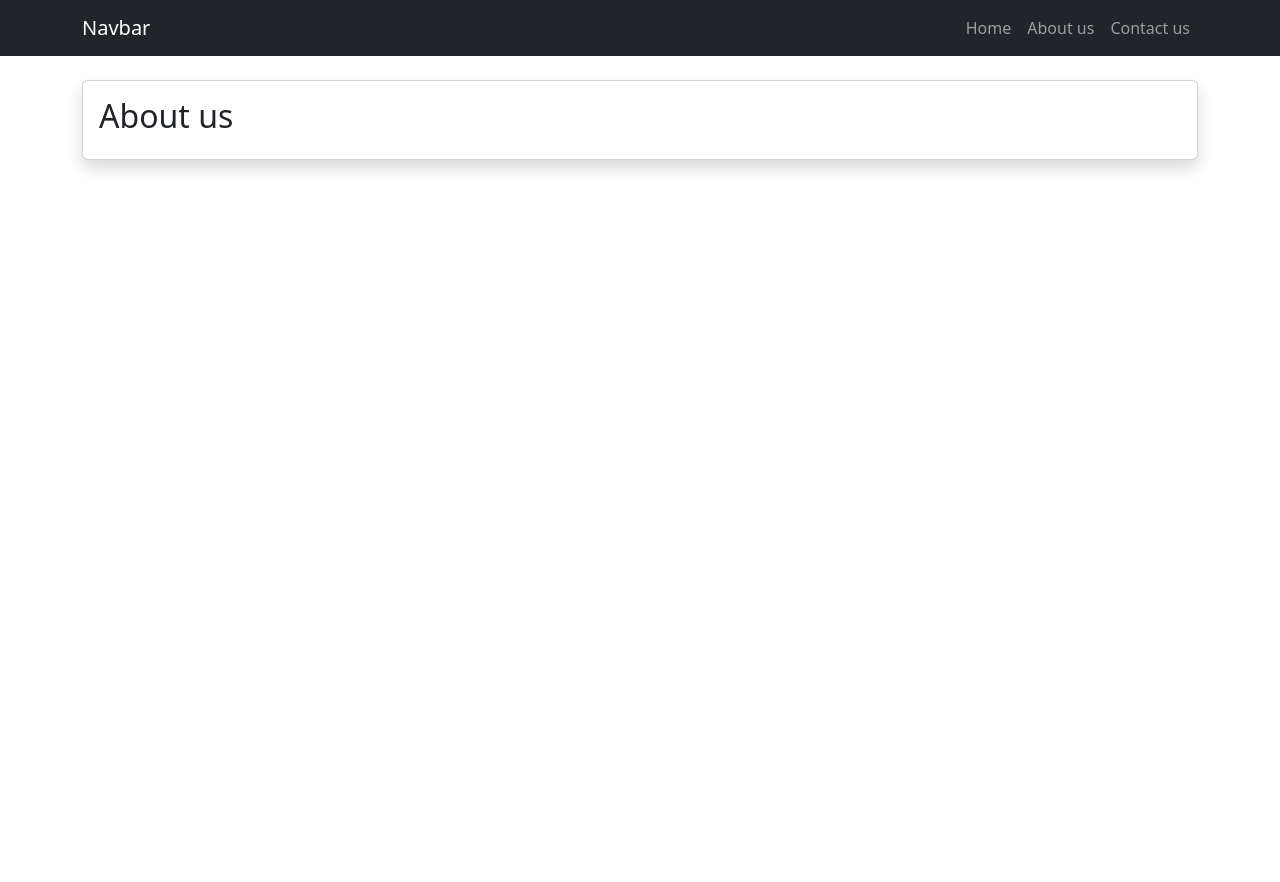
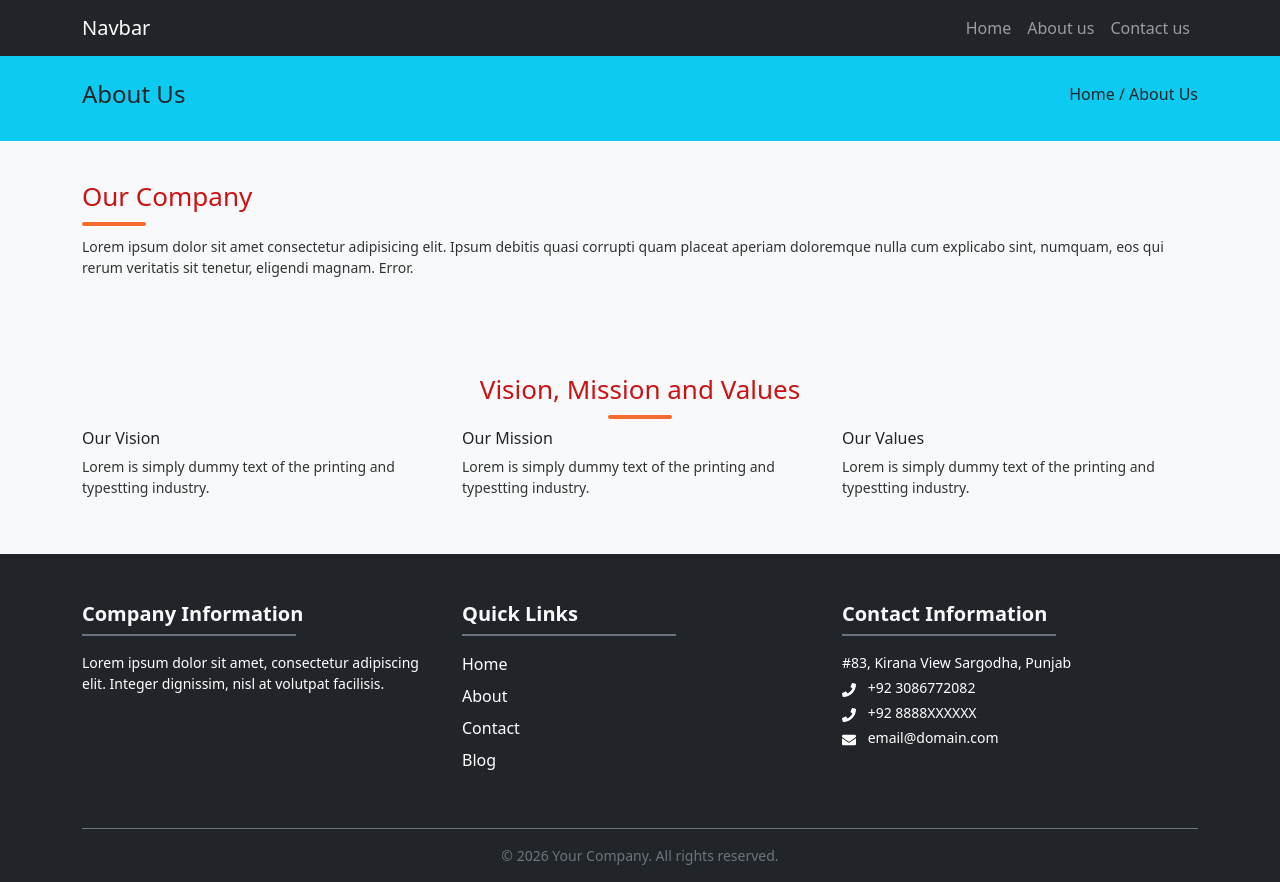
Before and after one commit to ahmad-ibrahim-aheer/FirstReactProject, a React (Vite) app: page /about in a window 1280 px wide. Before the commit the page ends 800 px from the top, so only its background shows below. Built offline with nearby package versions, Linux system fonts and the light colour scheme.

Commit message:
added About us page

```diff
--- a/index.html
+++ b/index.html
@@ -3,6 +3,9 @@
   <head>
     <meta charset="UTF-8" />
     <link rel="icon" type="image/svg+xml" href="/vite.svg" />
+    <link
+      rel="stylesheet"
+      href="https://cdnjs.cloudflare.com/ajax/libs/font-awesome/6.5.0/css/all.min.css" />
     <meta name="viewport" content="width=device-width, initial-scale=1.0" />
     <title>wic</title>
   </head>
--- a/package.json
+++ b/package.json
@@ -14,6 +14,7 @@
     "react": "^19.2.0",
     "react-bootstrap": "^2.10.10",
     "react-dom": "^19.2.0",
+    "react-icons": "^5.6.0",
     "react-router": "^7.13.2",
     "react-router-dom": "^7.13.2"
   },
--- a/src/App.css
+++ b/src/App.css
@@ -1,3 +1,8 @@
+p {
+    font-size: 14px;
+    color: rgba(0, 0, 0, 0.8);
+}
+
 .section {
     padding-top: 40px;
     padding-bottom: 40px;
@@ -23,6 +28,34 @@
     background-color: #ff944d;
 }
 
-.bg-c-light {
-    background-color: #f2f2f2f2;
+.card {
+    transition: 0.2s;
 }
+
+.card:hover {
+    box-shadow: 0 4px 20px rgba(0, 0, 0, 0.2);
+    transform: translateY(-5px);
+    cursor: pointer;
+}
+
+.btn {
+    transition: 0.2s;
+}
+
+.btn:hover {
+    transform: translateY(-5px);
+}
+
+.link-hover:hover {
+    color: #60a5fa !important;
+    text-decoration: underline;
+}
+
+.links {
+    color: #fff;
+    text-decoration: none !important;
+}
+
+.links:hover {
+    color: gray;
+}
--- a/src/App.jsx
+++ b/src/App.jsx
@@ -1,28 +1,32 @@
 import React from "react";
 import "bootstrap/dist/css/bootstrap.min.css";
-import './App.css';
+import "./App.css";
 import "bootstrap/dist/js/bootstrap.min.js";
 
 import Home from "./components/pages/Home";
 import About from "./components/pages/About";
 import Contact from "./components/pages/Contact";
 import Navbar from "./components/inc/Navbar";
+import Footer from "./components/inc/Footer";
 
 import { BrowserRouter as Router, Routes, Route } from "react-router-dom";
 
 function App() {
   return (
-    <>
     <Router>
+      <div className="d-flex flex-column min-vh-100">
         <Navbar />
+        <div className="flex-grow-1">
           <Routes>
             <Route path="/" element={<Home />} />
             <Route path="/about" element={<About />} />
             <Route path="/contact" element={<Contact />} />
           </Routes>
+        </div>
+
+        <Footer />
+      </div>
     </Router>
-      <br />
-    </>
   );
 }
 
--- a/src/components/inc/Card.jsx
+++ b/src/components/inc/Card.jsx
@@ -1,27 +1,85 @@
 import image from "../images/img3.jpg";
+import { Link } from "react-router-dom";
 
 function Card() {
   return (
-    <section className="section">
+    <>
+      <section className="section border-top">
         <div className="container">
           <div className="row">
+            <div className="col-md-12 mb-4 text-center">
+              <h3 className="main-heading">Our Services</h3>
+              <div className="underline mx-auto"></div>
+            </div>
+
             <div className="col-md-4">
               <div className="card shadow">
-              <img className="w-100 border-bottom" src={image} alt="Services" />
+                <img
+                  className="w-100 border-bottom"
+                  src={image}
+                  alt="Services"
+                />
                 <div className="card-body">
-                <h6>Services 1</h6>
+                  <h6>Service 1</h6>
                   <div className="underline"></div>
                   <p>
                     Lorem ipsum dolor, sit amet consectetur adipisicing elit.
                     Autem recusandae consectetur repellat. Accusamus architecto
                     quasi, consequuntur, distinctio quia recusandae a aspernatur
                   </p>
+                  <Link to="/about" className="btn btn-link">
+                    Read more
+                  </Link>
+                </div>
+              </div>
+            </div>
+
+            <div className="col-md-4">
+              <div className="card shadow">
+                <img
+                  className="w-100 border-bottom"
+                  src={image}
+                  alt="Services"
+                />
+                <div className="card-body">
+                  <h6>Service 2</h6>
+                  <div className="underline"></div>
+                  <p>
+                    Lorem ipsum dolor, sit amet consectetur adipisicing elit.
+                    Autem recusandae consectetur repellat. Accusamus architecto
+                    quasi, consequuntur, distinctio quia recusandae a aspernatur
+                  </p>
+                  <Link to="/about" className="btn btn-link">
+                    Read more
+                  </Link>
+                </div>
+              </div>
+            </div>
+            <div className="col-md-4">
+              <div className="card shadow">
+                <img
+                  className="w-100 border-bottom"
+                  src={image}
+                  alt="Services"
+                />
+                <div className="card-body">
+                  <h6>Service 3</h6>
+                  <div className="underline"></div>
+                  <p>
+                    Lorem ipsum dolor, sit amet consectetur adipisicing elit.
+                    Autem recusandae consectetur repellat. Accusamus architecto
+                    quasi, consequuntur, distinctio quia recusandae a aspernatur
+                  </p>
+                  <Link to="/about" className="btn btn-link">
+                    Read more
+                  </Link>
                 </div>
               </div>
             </div>
           </div>
         </div>
       </section>
+    </>
   );
 }
 
--- /dev/null
+++ b/src/components/inc/Footer.jsx
@@ -0,0 +1,58 @@
+import { Link } from "react-router-dom";
+import { FaPhone, FaEnvelope } from "react-icons/fa"; // phone & email icons
+
+function Footer() {
+  return (
+    <footer className="bg-dark text-light pt-5 pb-3">
+      <div className="container">
+        <div className="row text-center text-md-start">
+
+          <div className="col-md-4 mb-4">
+            <h5 className="fw-semibold mb-2">Company Information</h5>
+            <div className="mb-3" style={{ height: "2px", width: "60%", backgroundColor: "#6b7280" }}></div>
+            <p className="links small">
+              Lorem ipsum dolor sit amet, consectetur adipiscing elit. Integer dignissim, nisl at volutpat facilisis.
+            </p>
+          </div>
+
+          {/* Column 2 */}
+          <div className="col-md-4 mb-4">
+            <h5 className="fw-semibold mb-2">Quick Links</h5>
+            <div className="mb-3" style={{ height: "2px", width: "60%", backgroundColor: "#6b7280" }}></div>
+            <ul className="list-unstyled">
+              <li className="mb-2"><Link className="links" to="/">Home</Link></li>
+              <li className="mb-2"><Link className="links" to="/about">About</Link></li>
+              <li className="mb-2"><Link className="links" to="/contact">Contact</Link></li>
+              <li className="mb-2"><Link className="links" to="/blog">Blog</Link></li>
+            </ul>
+          </div>
+
+          <div className="col-md-4 mb-4">
+            <h5 className="fw-semibold mb-2">Contact Information</h5>
+            <div className="mb-3" style={{ height: "2px", width: "60%", backgroundColor: "#6b7280" }}></div>
+            <p className="links small mb-1">
+              #83, Kirana View Sargodha, Punjab
+            </p>
+            <p className="links small mb-1">
+              <FaPhone className="me-2" /> +92 3086772082
+            </p>
+            <p className="links small mb-1">
+              <FaPhone className="me-2" /> +92 8888XXXXXX
+            </p>
+            <p className="links small mb-1">
+              <FaEnvelope className="me-2" /> email@domain.com
+            </p>
+          </div>
+
+        </div>
+
+        <div className="text-center mt-3 pt-3 border-top border-secondary small text-secondary">
+          &copy; {new Date().getFullYear()} Your Company. All rights reserved.
+        </div>
+
+      </div>
+    </footer>
+  );
+}
+
+export default Footer;
--- a/src/components/inc/Vmc.jsx
+++ b/src/components/inc/Vmc.jsx
@@ -2,7 +2,7 @@ import React from "react";
 
 function VMC() {
   return (
-    <section className="section bg-c-light border-top">
+    <section className="section bg-light">
       <div className="container">
         <div className="row">
           <div className="col-md-12 text-center">
--- a/src/components/pages/About.jsx
+++ b/src/components/pages/About.jsx
@@ -1,12 +1,34 @@
+import VMC from "../inc/Vmc";
 
 function Aboutus() {
   return (
-    <div className="container">
-      <div className="card shadow mt-4">
-        <div className="card-body">
-          <h2>About us</h2>
+    <div>
+      <section className="py-4 bg-info">
+        <div className="container">
+          <div className="row">
+            <div className="col-md-4 my-auto">
+              <h4>About Us</h4>
+            </div>
+            <div className="col-md-8 my-auto">
+              <h6 className="float-end">Home / About Us</h6>
+            </div>
+          </div>
         </div>
-      </div>
+      </section>
+
+      <section className="section bg-light">
+        <div className="container">
+          <h5 className="main-heading">Our Company</h5>
+          <div className="underline"></div>
+          <p>
+            Lorem ipsum dolor sit amet consectetur adipisicing elit. Ipsum
+            debitis quasi corrupti quam placeat aperiam doloremque nulla cum
+            explicabo sint, numquam, eos qui rerum veritatis sit tenetur,
+            eligendi magnam. Error.
+          </p>
+        </div>
+      </section>
+      <VMC />
     </div>
   );
 }
--- a/src/components/pages/Home.jsx
+++ b/src/components/pages/Home.jsx
@@ -1,7 +1,6 @@
 import { Button } from "bootstrap/dist/js/bootstrap.bundle.min";
 import Slider from "../inc/Slider";
 import { Link } from "react-router-dom";
-import VMC from "../inc/Vmc";
 import Card from "../inc/Card";
 
 function Home() {
@@ -27,7 +26,6 @@ function Home() {
           </div>
         </div>
       </section>
-      <VMC />
       <Card/>
     </div>
   );
```
Also changed, not shown: 1 other file (tests, documents, lock files or other folders). Lines whose indentation alone changed are shown as unchanged.
